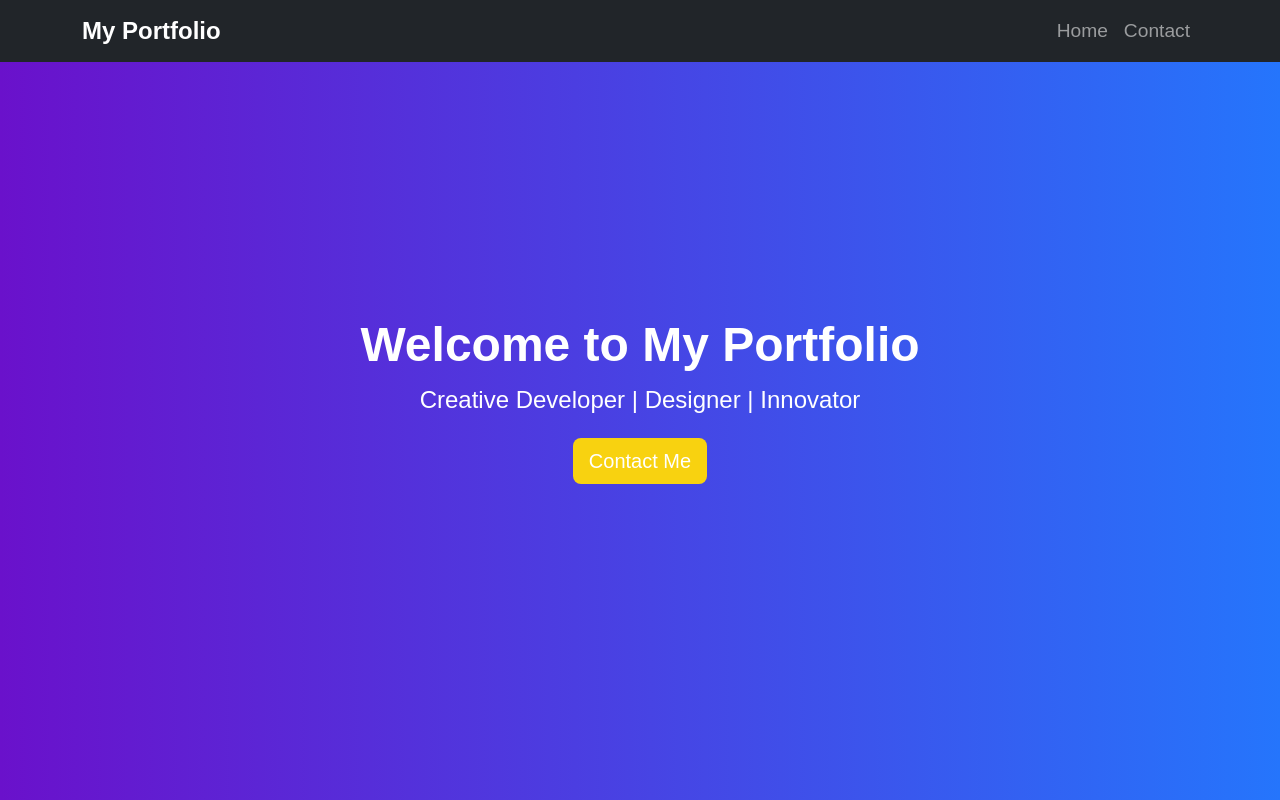
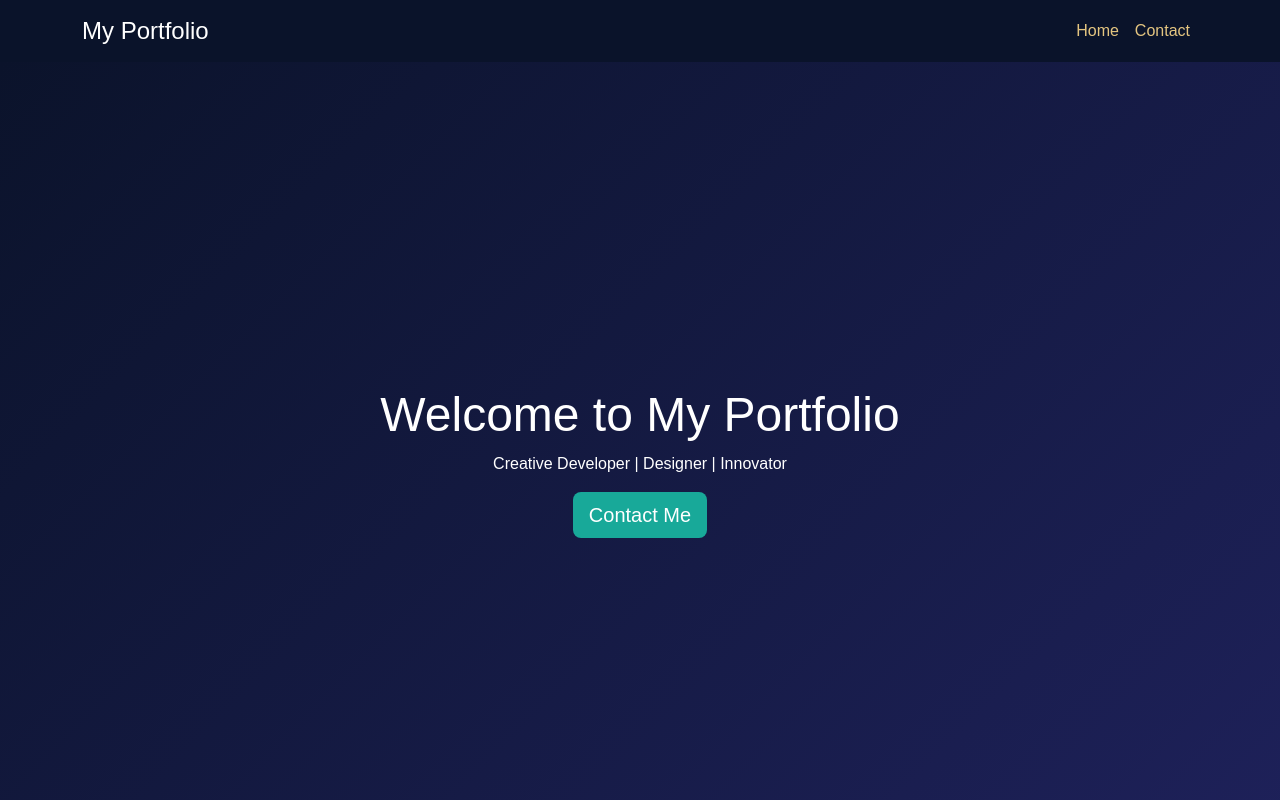
Before and after one commit to remote007/portfolio, a website built with Vite: page index.html in a window 1280 px wide. Shown: the top 800 px of the page. Built offline with nearby package versions, Linux system fonts and the light colour scheme.

Commit message:
portfolio

```diff
--- a/index.html
+++ b/index.html
@@ -3,21 +3,18 @@
 <head>
     <meta charset="UTF-8">
     <meta name="viewport" content="width=device-width, initial-scale=1.0">
-    <title>My Elegant Portfolio</title>
+    <title>Elegant Portfolio</title>
 
-    <!-- Bootstrap 5 CSS -->
+    <!-- Bootstrap 5 & Animate.css -->
     <link rel="stylesheet" href="https://cdn.jsdelivr.net/npm/bootstrap@5.3.0/dist/css/bootstrap.min.css">
-
-    <!-- Animate.css -->
     <link rel="stylesheet" href="https://cdnjs.cloudflare.com/ajax/libs/animate.css/4.1.1/animate.min.css">
 
-    <!-- Custom CSS -->
     <link rel="stylesheet" href="style.css">
 </head>
 <body>
 
     <!-- Navbar -->
-    <nav class="navbar navbar-expand-lg navbar-dark bg-dark fixed-top">
+    <nav class="navbar navbar-expand-lg navbar-dark">
         <div class="container">
             <a class="navbar-brand logo" href="#">My Portfolio</a>
             <button class="navbar-toggler" type="button" data-bs-toggle="collapse" data-bs-target="#navbarNav">
@@ -54,11 +51,6 @@
         </div>
     </section>
 
-    <!-- Bootstrap JS -->
-    <script src="https://cdn.jsdelivr.net/npm/bootstrap@5.3.0/dist/js/bootstrap.bundle.min.js"></script>
-
-    <!-- Custom JS -->
     <script src="script.js"></script>
-
 </body>
 </html>
--- a/script.js
+++ b/script.js
@@ -1,4 +1,4 @@
-// Scroll Reveal Animation
+// Scroll Reveal
 document.addEventListener("DOMContentLoaded", () => {
     const sections = document.querySelectorAll("section");
 
--- a/style.css
+++ b/style.css
@@ -1,79 +1,65 @@
-/* General Styles */
+/* General */
 body {
   font-family: 'Poppins', sans-serif;
-  overflow-x: hidden;
+  background: #0B132B;
+  color: #E4C580;
 }
 
-/* Navbar Styling */
+/* Navbar */
+.navbar {
+  background: rgba(11, 19, 43, 0.9);
+}
 .navbar-brand {
-  font-weight: bold;
   font-size: 1.5rem;
 }
-
 .navbar-nav .nav-link {
-  font-size: 1.2rem;
-  transition: 0.3s ease;
+  color: #E4C580 !important;
+  transition: 0.3s;
+}
+.navbar-nav .nav-link:hover {
+  color: #18A999 !important;
 }
 
-.navbar-nav .nav-link:hover {
-  color: #f8d210 !important;
+/* Home */
+#home {
+  height: 100vh;
+  background: linear-gradient(135deg, #0B132B, #1E215A);
+  color: white;
+}
+#home h1 {
+  font-size: 3rem;
+}
+.btn-primary {
+  background: #18A999;
+  border: none;
+  transition: 0.3s;
+}
+.btn-primary:hover {
+  background: #E4C580;
 }
 
-/* Home Section */
-#home {
-  height: 100vh;
-  background: linear-gradient(to right, #6a11cb, #2575fc);
-  color: white;
+/* Contact */
+#contact {
+  background: #1E215A;
+  padding: 50px;
 }
-
-#home h1 {
-  font-size: 3rem;
-  font-weight: bold;
-}
-
-#home p {
-  font-size: 1.5rem;
-  margin-bottom: 20px;
-}
-
-.btn-primary {
-  background-color: #f8d210;
-  border: none;
-  transition: 0.3s ease;
-}
-
-.btn-primary:hover {
-  background-color: #ffbf00;
-}
-
-/* Contact Section */
-#contact {
-  padding: 50px;
-  background: #f4f4f4;
-}
-
 .contact-form {
   max-width: 500px;
   margin: auto;
 }
-
 form input, form textarea {
   margin-bottom: 15px;
   padding: 12px;
-  font-size: 1rem;
 }
-
 form button {
   width: 100%;
   padding: 10px;
   font-size: 1.2rem;
-  background: #333;
+  background: #18A999;
   color: white;
   border: none;
-  cursor: pointer;
   transition: 0.3s;
 }
-
 form button:hover {
-  background: #ff7b00;
+  background: #E4C580;
 }
```
